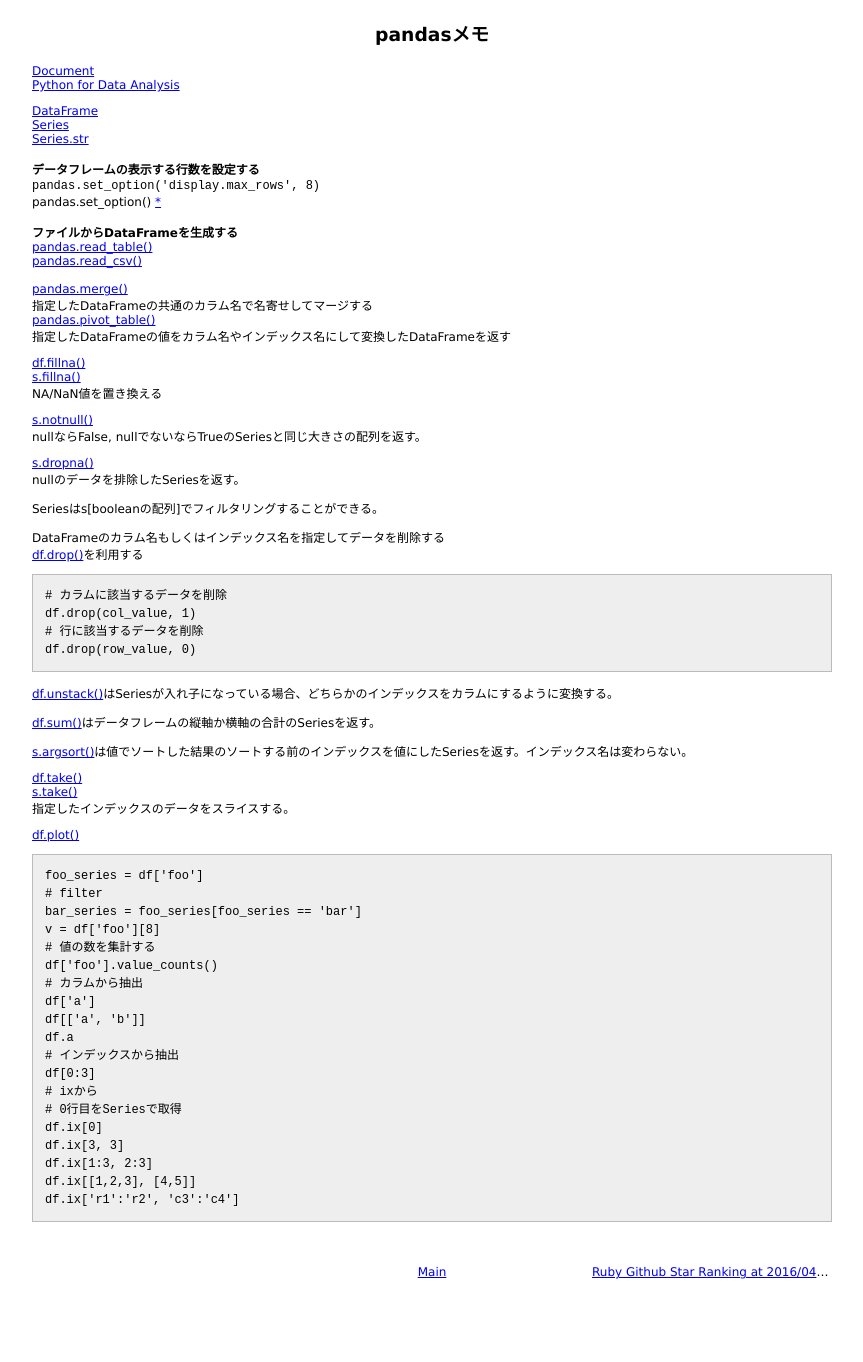
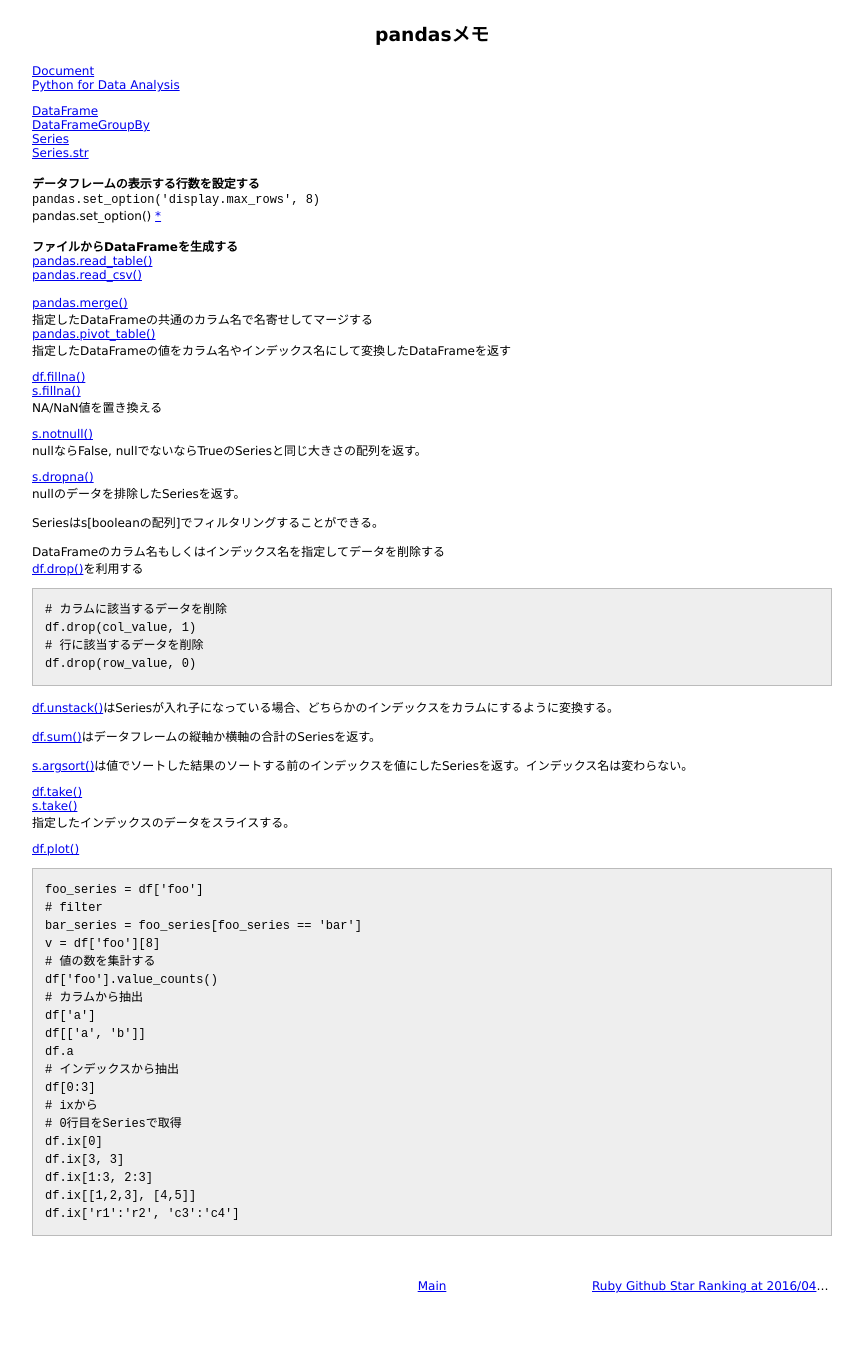
Before and after one commit to 38elements/38elements.github.com, a Jekyll site: the page built from _posts/2016-04-24-pandas.md, in a window 1280 px wide. Shown: the whole page, without its empty margins (208-1071 px from the left). Built offline with Jekyll 4.4.1, drawn with Linux system fonts in a browser that asks for light colours.

Commit message:
Update 2016-04-24-pandas.md

```diff
--- a/_posts/2016-04-24-pandas.md
+++ b/_posts/2016-04-24-pandas.md
@@ -6,6 +6,7 @@ title: pandasメモ
 [Python for Data Analysis](https://github.com/pydata/pydata-book)
 
 [DataFrame](http://pandas.pydata.org/pandas-docs/stable/api.html#dataframe)
+[DataFrameGroupBy](http://pandas.pydata.org/pandas-docs/stable/api.html#groupby)
 [Series](http://pandas.pydata.org/pandas-docs/stable/api.html#series)
 [Series.str](http://pandas.pydata.org/pandas-docs/stable/api.html#string-handling)
 <br>
```
